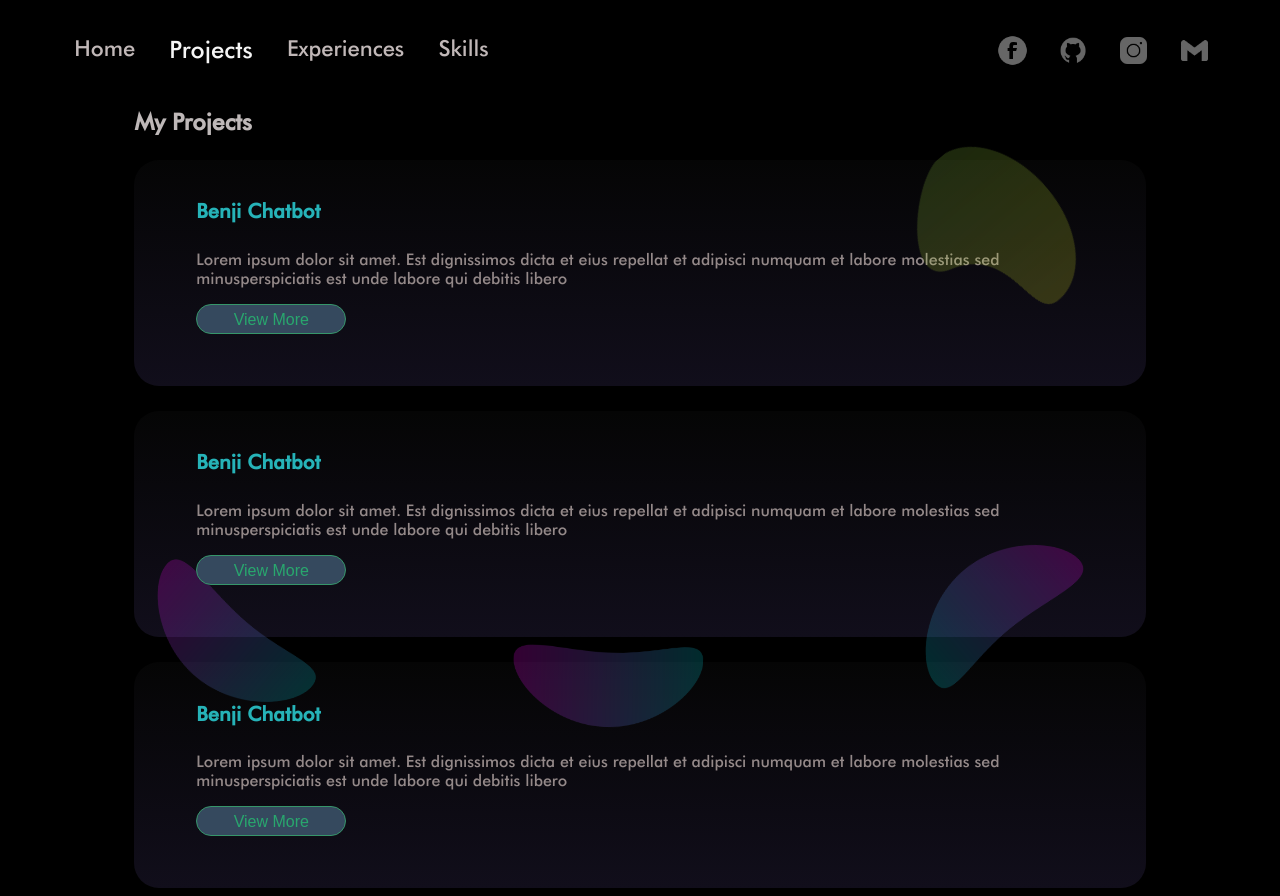
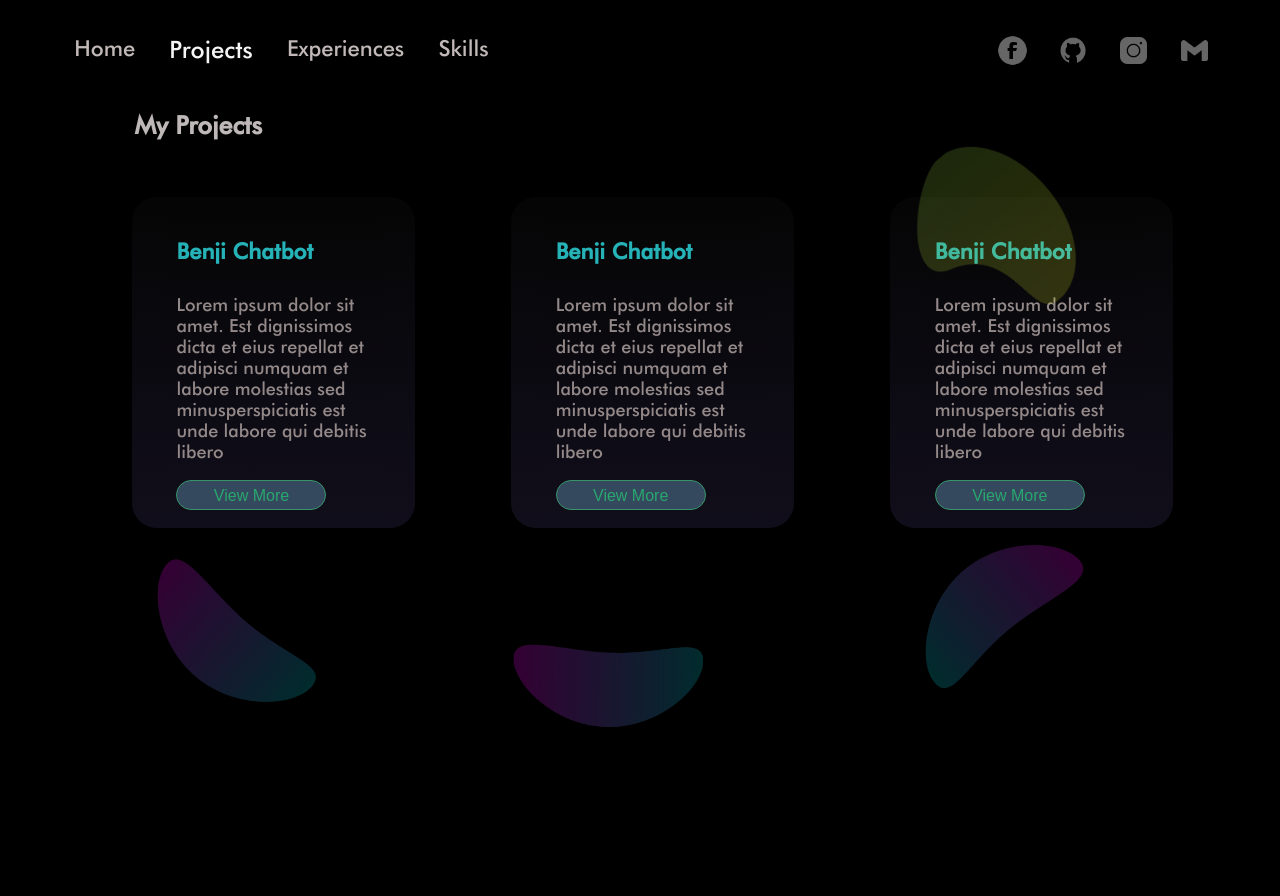
Before and after one commit to naveenvb560/Portfolio, a React (Create React App) app: page /Projects in a window 1280 px wide. After the commit the page ends 800 px from the top, so only its background shows below. Built offline with nearby package versions, Linux system fonts and the light colour scheme.

Commit message:
completed

```diff
--- a/src/Utils/utilFunctions.js
+++ b/src/Utils/utilFunctions.js
@@ -39,3 +39,11 @@ export const getProjects=(projectIDs)=> {
     }
 
 }
+
+export const dynamicClassName=(id, classes, repeatrow)=> {
+    if (id%repeatrow === 0) {
+        return classes[`item${repeatrow}`]
+    }
+    const item = `item${id%repeatrow}`
+    return classes[item]
+}
--- a/src/assets/Data.json
+++ b/src/assets/Data.json
@@ -63,6 +63,23 @@
                 "details": "for cost saving automation",
                 "link": ""
             }]
+        },
+        {
+            "id": 2,
+            "name": "Wipro Technologies",
+            "details": "Lorem ipsum dolor sit amet. Est dignissimos dicta et eius repellat et adipisci numquam et labore molestias sed minusperspiciatis est unde labore qui debitis libero",
+            "months": 31,
+            "joined_date": "27/08/2019",
+            "resigned_date": "20/04/2022",
+            "status": "completed",
+            "designation": "software engineer",
+            "projects": [2, 3],
+            "awards": [{
+                "id": 1,
+                "name": "Pragathi",
+                "details": "for cost saving automation",
+                "link": ""
+            }]
         }
     ],
     "projects": [
--- a/src/components/Modals/ProjectModal.js
+++ b/src/components/Modals/ProjectModal.js
@@ -21,19 +21,6 @@ const ProjectModal = (props) => {
     const clearProjectModalHandler =()=> {
         setViewModal(false)
     }
-
-    const viewProjectStyle = {
-        backgroundColor: "#BB2222",
-        borderRadius: "9px",
-        paddingRight: "25px",
-        paddingLeft: "25px",
-        paddingTop: "5px",
-        paddingBottom: "5px",
-        color: "white",
-        fontSize: "16px",
-        fontFamily: 'Futura',
-    }
-
     const projectModal = {
         marginLeft: "5%",
         marginRight: "5%",
@@ -50,7 +37,7 @@ const ProjectModal = (props) => {
                     <p className={classes.projectdetails}>{item.details}</p>
                 </div>
                 <div className={classes.projectbutton}>
-                <Button onClick={viewProjectHandler} style={viewProjectStyle}>View More</Button>
+                <Button onClick={viewProjectHandler}>View More</Button>
                 </div>
             </div>
         </Card>
--- a/src/components/Modals/ProjectModal.module.css
+++ b/src/components/Modals/ProjectModal.module.css
@@ -2,7 +2,7 @@
 
 .projectdetails {
     color: #948989;
-    font-size: 16px;
+    font-size: 18px;
     font-family: 'Futura';
 }
 
@@ -19,7 +19,7 @@
 
 .projectname {
     color: #26b3b8;
-    font-size: 20px;
+    font-size: 22px;
     font-family: "Futura";
     text-align: left;
 }
--- a/src/components/Modals/SkillsModal.module.css
+++ b/src/components/Modals/SkillsModal.module.css
@@ -1,5 +1,5 @@
 .circlewrap {
-    margin-top: 60px;
+    margin-top: 40px;
     width: 120px;
     height: 120px;
     background: #000000;
--- a/src/components/Pages/Experience.js
+++ b/src/components/Pages/Experience.js
@@ -1,7 +1,9 @@
 import React from "react";
 import Data from '../../assets/Data.json'
 import ProjectModal from '../Modals/ProjectModal'
-import classes from '../Pages/Experience.module.css'
+import classes from '../Pages/Project.module.css'
+import Card from "../UI/Card";
+import {dynamicClassName} from '../../Utils/utilFunctions'
 
 const Experience =()=> {
 
@@ -9,11 +11,13 @@ const Experience =()=> {
 
 return (
     <div>
-    <h3 style={{marginLeft: "10%",  color: "rgb(204 198 198 / 93%)", fontSize: "23px"}}>My Experiences</h3>
+    <h3 style={{marginLeft: "10%",  color: "rgb(204 198 198 / 93%)", fontSize: "25px"}}>My Experiences</h3>
+    <div className={classes.container}>
         {experienceList.map((experience)=>
-        <div className={classes.parent} key={experience.id}>
-            <ProjectModal experience={experience}/>
+        <div className={dynamicClassName(experience.id, classes, 3)} key={experience.id}> <Card>
+            <ProjectModal experience={experience}/></Card>
         </div> )}
+        </div>
     </div>
 )
 }
--- a/src/components/Pages/Project.js
+++ b/src/components/Pages/Project.js
@@ -2,18 +2,23 @@ import React from "react";
 import Data from '../../assets/Data.json'
 import ProjectModal from '../Modals/ProjectModal'
 import classes from '../Pages/Project.module.css'
+import Card from "../UI/Card";
+import {dynamicClassName} from '../../Utils/utilFunctions'
 
 const Project =()=> {
 
     const projectList = Data.projects
 
+
 return (
     <div>
-    <h3 style={{marginLeft: "10%", color: "rgb(204 198 198 / 93%)" , fontSize: "23px"}}>My Projects</h3>
+    <h3 style={{marginLeft: "10%", color: "rgb(204 198 198 / 93%)" , fontSize: "25px"}}>My Projects</h3>
+    <div className={classes.container}>
         {projectList.map((project)=>
-        <div className={classes.parent} key={project.id}>
-            <ProjectModal project={project}/>
+        <div className={dynamicClassName(project.id, classes, 3)} key={project.id}> <Card>
+            <ProjectModal project={project}/></Card>
         </div> )}
+        </div>
     </div>
 )
 }
--- a/src/components/Pages/Project.module.css
+++ b/src/components/Pages/Project.module.css
@@ -1,6 +1,62 @@
 
 h3 {
     color: #F1E6E6;
-    font-size: 32px;
+    font-size: 25px;
     font-family: 'Futura';
 }
+
+.container {
+    display: grid;
+    grid-template-columns: 5% 28% 28% 28% 5%;
+    margin-top: 4%;
+    margin-bottom: 1%;
+    column-gap: 2%;
+    row-gap: 10%;
+  }
+
+  .item1 {
+    grid-column: 2;
+    display: flex;
+    width: 100%;
+    transition: transform 1s;
+  }
+
+  .item2 {
+    grid-column: 3;
+    display: flex;
+    width: 100%;
+    transition: transform 1s;
+  }
+
+  .item3 {
+    grid-column: 4;
+    display: flex;
+    width: 100%;
+    transition: transform 1s;
+
+  }
+
+  .item4 {
+    grid-column: 5;
+    display: flex;
+    width: 100%;
+    transition: transform 1s;
+
+  }
+
+  .item1:hover {
+    transform: rotateY(180deg);
+  }
+
+  .item2:hover {
+    transform: rotateY(180deg);
+  }
+
+  .item3:hover {
+    transform: rotateY(180deg);
+  }
+
+  .item4:hover {
+    transform: rotateY(180deg);
+
+  }
--- a/src/components/Pages/Skills.js
+++ b/src/components/Pages/Skills.js
@@ -3,24 +3,17 @@ import classes from './Skills.module.css'
 import SkillsModal from "../Modals/SkillsModal";
 import Data from '../../assets/Data.json'
 import Card from '../UI/Card'
+import {dynamicClassName} from '../../Utils/utilFunctions'
 
 const Skills =()=> {
     const skillsArray = Data.Skills
 
-    const dynamicClassName=(id)=> {
-        if (id%4 === 0) {
-            return classes.item4
-        }
-        const item = `item${id%4}`
-        return classes[item]
-    }
-
     return (
         <React.Fragment>
-        <h3 style={{ color: "rgb(204 198 198 / 93%)", marginLeft: "10%", fontSize: "23px"}}>My Skills</h3>
+        <h3 style={{ color: "rgb(204 198 198 / 93%)", marginLeft: "10%", fontSize: "25px"}}>My Skills</h3>
         <div className={classes.container}>
             {skillsArray.map((skill)=>
-               <div key={skill.id} className={dynamicClassName(skill.id)}>
+               <div key={skill.id} className={dynamicClassName(skill.id, classes, 4)}>
                            <Card>
                    <SkillsModal name={skill.name} percentage={skill.percentage}/>   </ Card>
                 </div>
--- a/src/components/Pages/Skills.module.css
+++ b/src/components/Pages/Skills.module.css
@@ -2,8 +2,8 @@
     display: grid;
     grid-template-columns: 7% 20% 20% 20% 20% 5%;
     margin-bottom: 6%;
-    column-gap: 1%;
-    row-gap: 5%;
+    column-gap: 1.5%;
+    row-gap: 10%;
   }
 
   .item1 {
@@ -54,9 +54,9 @@
     transform: scale(1.1);
   }
 
-  /* .item4:hover {
+  .item4:hover {
     -ms-transform: scale(1.1);
     -webkit-transform: scale(1.1);
     transform: scale(1.1);
 
-  } */
+  }
--- a/src/components/UI/Card.js
+++ b/src/components/UI/Card.js
@@ -3,14 +3,13 @@ import React from "react";
 const Card =(props)=> {
 
     const cardStyle ={
-            boxShadow: "0 4px 8px 0 rgba(0,0,0,0.2)",
+
             transition: "0.3s",
             borderRadius: "25px",
             marginTop: "2%",
             padding: "1%",
             marginLeft: "10%",
             marginRight: "10%",
-            // backgroundColor: "#131218",
             background: "linear-gradient(rgb(5 5 5), rgb(17 14 27))",
             "&:hover": {
             boxShadow: "0 8px 16px 0 rgba(0,0,0,0.2)"
```
Also changed, not shown: src/components/Pages/Experience.module.css (deleted).
